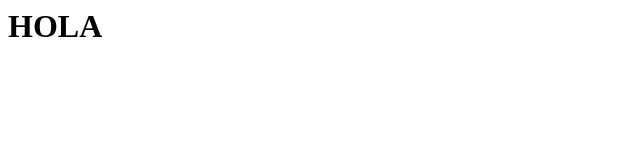
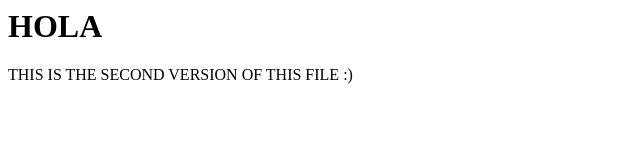
Before and after one commit to JaimeFnz/testgit, a plain HTML site: page index.html in a window 1280 px wide. Shown: the whole page, without its empty margins (0-640 px from the left). Drawn offline with Linux system fonts and the light colour scheme.

Commit message:
Second commit

```diff
--- a/index.html
+++ b/index.html
@@ -1,5 +1,6 @@
 <HTML>
 <BODY>
 <H1> HOLA </H1>
+THIS IS THE SECOND VERSION OF THIS FILE :)
 </BODY>
 </HTML>
```
